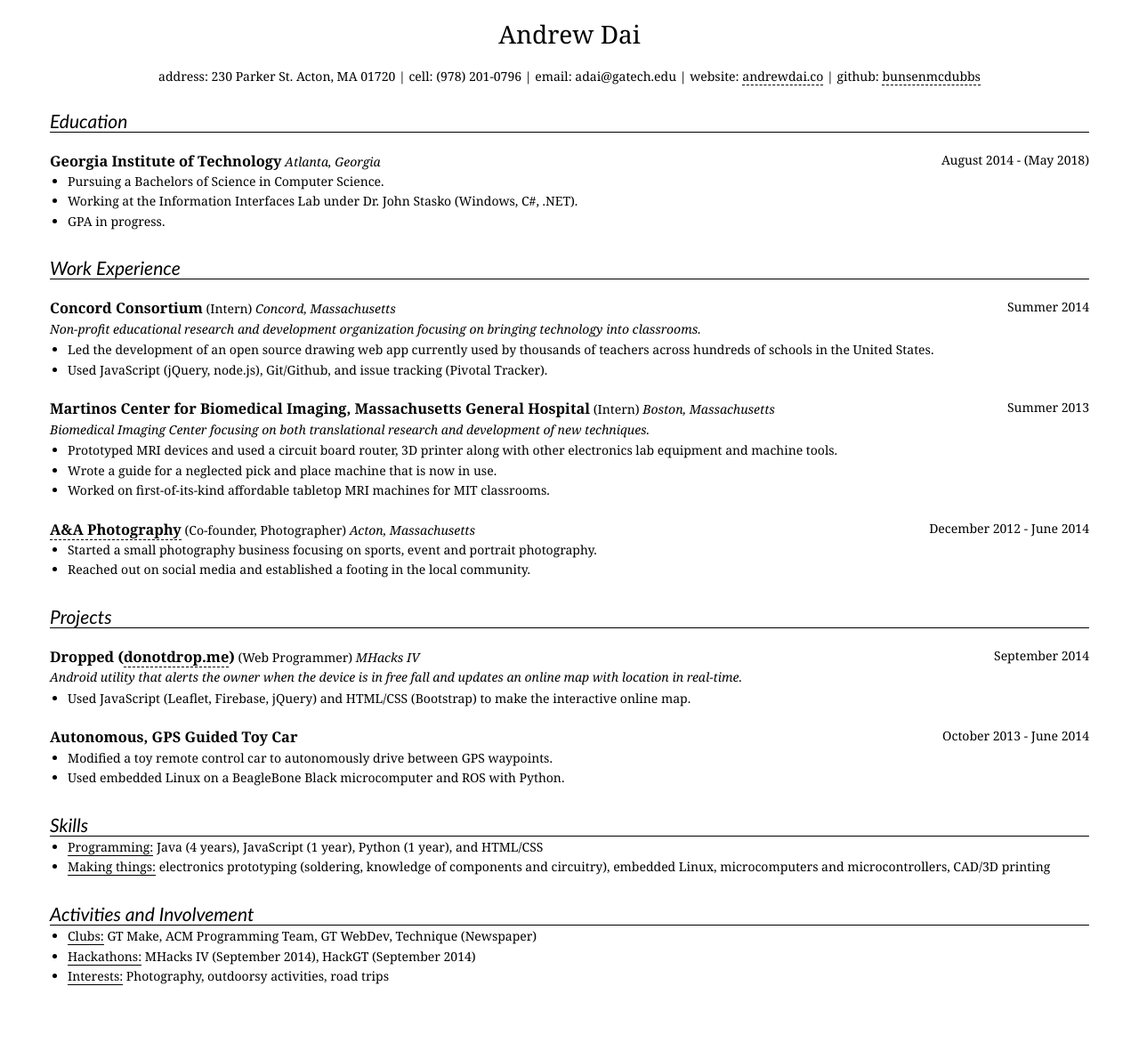
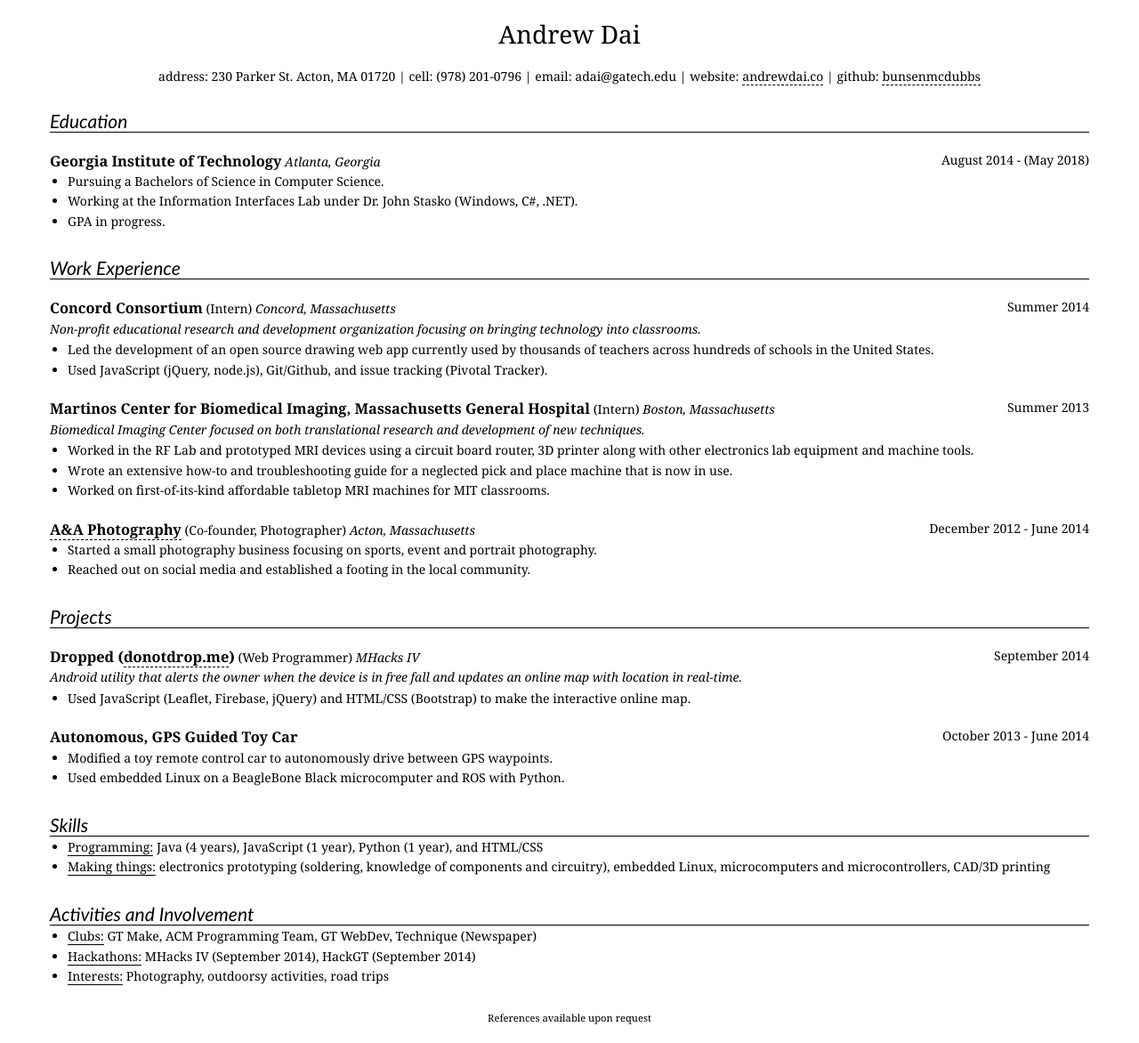
Before and after one commit to bunsenmcdubbs/bunsenmcdubbs.github.io, a Jekyll site: the page resume/index.html, which Jekyll copies as it is, in a window 1280 px wide. Shown: the whole page at 89% size. Built offline with Jekyll 4.4.1, drawn with Linux system fonts in a browser that asks for light colours; Markdown is read by kramdown in place of the engine named in the settings; before the commit the page ends 1136 px from its top, so only the background shows below that.

Commit message:
added 'references available upon request'

```diff
--- a/resume/index.html
+++ b/resume/index.html
@@ -60,13 +60,14 @@
         <span class="role">Intern</span>
         <span class='loc'>Boston, Massachusetts</span>
         <span class='date'>Summer 2013</span>
-        <p class="des">Biomedical Imaging Center focusing on both translational
+        <p class="des">Biomedical Imaging Center focused on both translational
           research and development of new techniques.</p>
         <ul>
-          <li><p>Prototyped MRI devices and used a circuit board router, 3D
-            printer along with other electronics lab equipment and machine tools.</p></li>
-          <li><p>Wrote a guide for a neglected pick and place machine that is
-            now in use.</p></li>
+          <li><p>Worked in the RF Lab and prototyped MRI devices using a
+            circuit board router, 3D printer along with other electronics lab
+            equipment and machine tools.</p></li>
+          <li><p>Wrote an extensive how-to and troubleshooting guide for a
+            neglected pick and place machine that is now in use.</p></li>
           <li><p>Worked on first-of-its-kind affordable tabletop MRI machines
             for MIT classrooms.</p></li>
         </ul>
@@ -143,6 +144,10 @@
       </ul>
     </section>
 
+    <footer>
+      <small>References available upon request</small>
+    </footer>
+
 
 </body>
 
--- a/resume/style.css
+++ b/resume/style.css
@@ -1,7 +1,7 @@
 body {
   font-family: Georgia;
   font-size: 14px;
-  padding: 0 4em;
+  padding: 0 4em 1.5em 4em;
 }
 
 a {
@@ -16,7 +16,7 @@
   line-height: 1.6em;
 }
 
-header {
+header, footer {
   text-align: center;
 }
 
```
